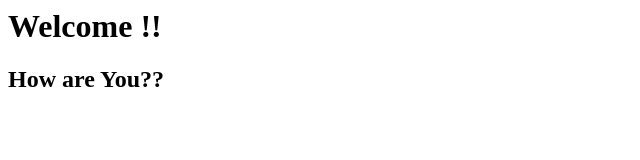
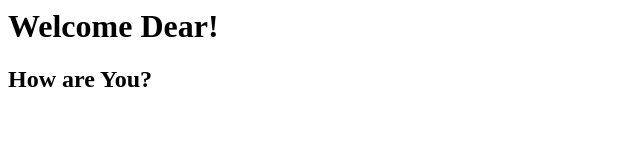
Before and after one commit to sirrupesh/sirrupesh.github.io, a plain HTML site: page index.html in a window 1280 px wide. Shown: the whole page, without its empty margins (0-640 px from the left). Drawn offline with Linux system fonts and the light colour scheme.

Commit message:
Update index.html
Minor Changes

```diff
--- a/index.html
+++ b/index.html
@@ -1,2 +1,2 @@
-<h1>Welcome !! </h1>
-<h2>How are You??</h2>
+<h1>Welcome Dear! </h1>
+<h2>How are You?</h2>
```
